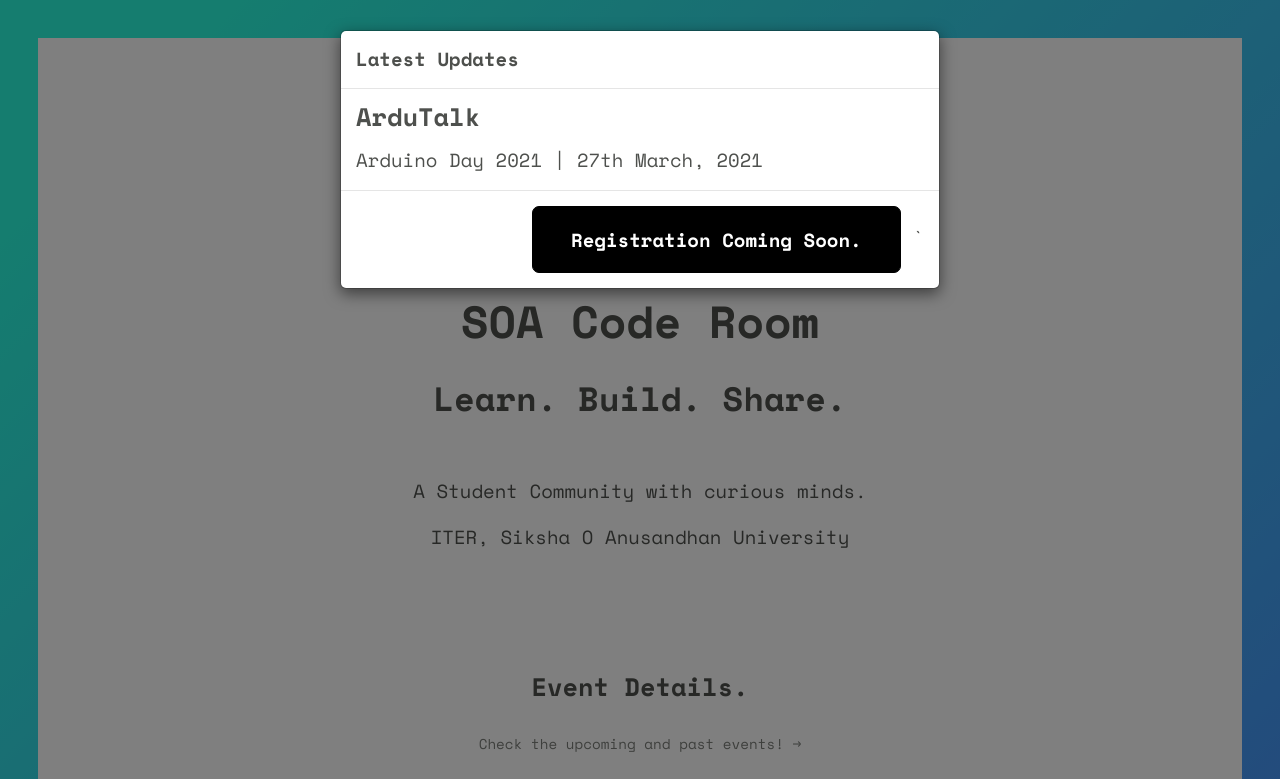
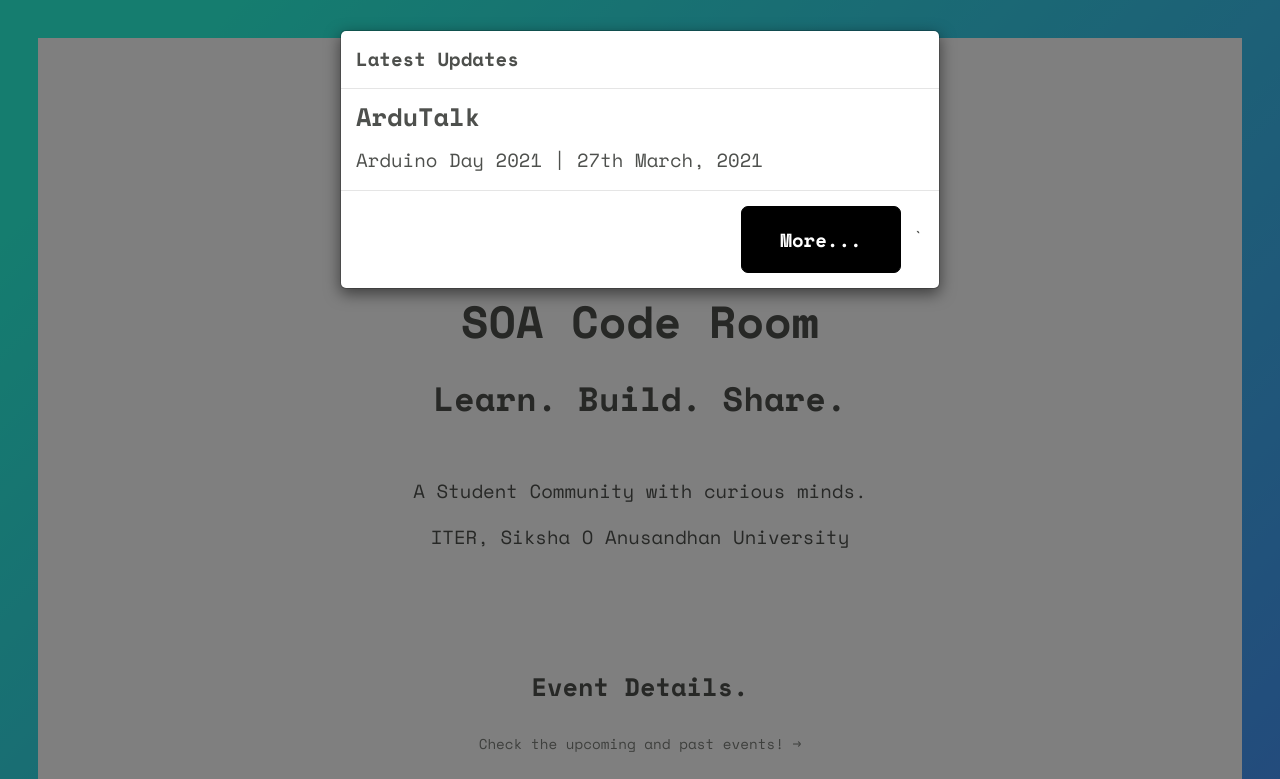
Before and after one commit to saswatsamal/soacoderoom.github.io, a plain HTML site: page index.html in a window 1280 px wide. Shown: the top 779 px of the page. Drawn offline with nearby package versions, Linux system fonts and the light colour scheme.

Commit message:
pop text update

```diff
--- a/index.html
+++ b/index.html
@@ -45,7 +45,7 @@
                  <p>Arduino Day 2021 | 27th March, 2021</p>
                 </div>
                 <div class="modal-footer">
-                    <a href="./ardutalk.html" class="btn btn--outlinepop">Registration Coming Soon.</a> `
+                    <a href="./ardutalk.html" class="btn btn--outlinepop">More...</a> `
                 </div>
             </div>
 
```
